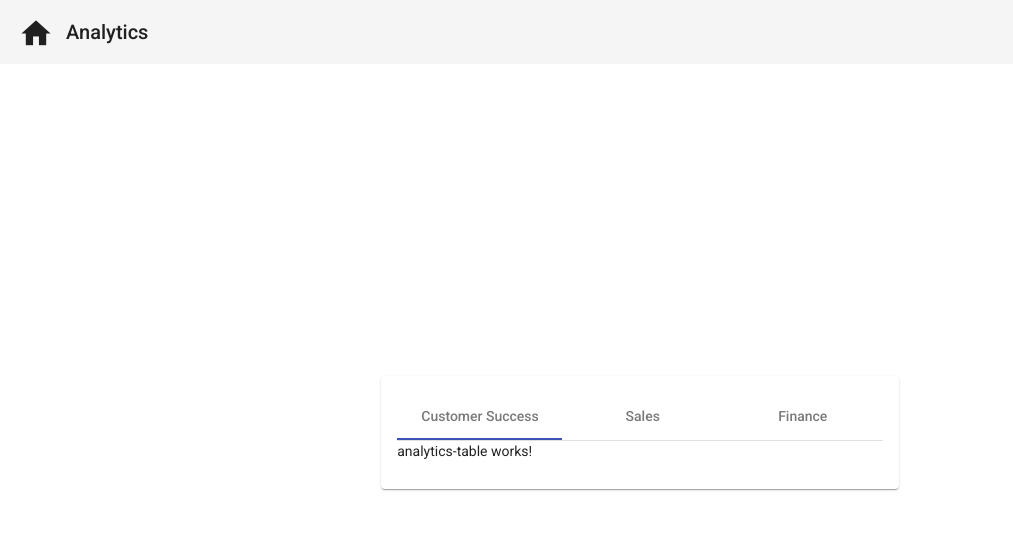
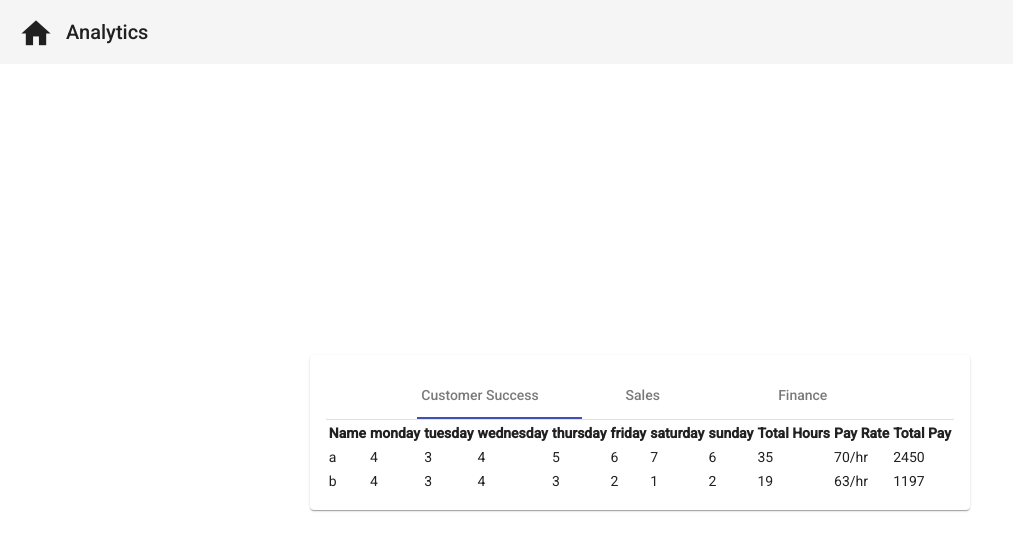
Before and after one commit to TravisHeffelfinger/Timesheet, an Angular app in the folder hr-timesheet/: page /analytics in a window 1280 px wide. Shown: the top 550 px of the page, without its empty margins (0-1013 px from the left). Built offline with nearby package versions, Linux system fonts and the light colour scheme.

Commit message:
Unit 9 completed

```diff
--- a/hr-timesheet/src/app/components/analytics-table/analytics-table.component.html
+++ b/hr-timesheet/src/app/components/analytics-table/analytics-table.component.html
@@ -1 +1,21 @@
-<p>analytics-table works!</p>
+<div>
+  <table>
+      <thead>
+          <th>Name</th>
+          <th *ngFor="let day of weekdays">{{day}}</th>
+          <th>Total Hours</th>
+          <th>Pay Rate</th>
+          <th>Total Pay</th>
+      </thead>
+
+      <tbody>
+        <tr *ngFor="let employee of employees; let i = index">
+          <td>{{employee.name}}</td>
+          <td *ngFor="let day of weekdays">{{employee[day]}}</td>
+          <td class="total-cell">{{getTotalHours(employee)}}</td>
+          <td>{{employee.payRate}}/hr</td>
+          <td>{{employee.payRate * getTotalHours(employee)}}</td>
+      </tr>
+      </tbody>
+  </table>
+</div>
--- a/hr-timesheet/src/app/components/analytics-table/analytics-table.component.ts
+++ b/hr-timesheet/src/app/components/analytics-table/analytics-table.component.ts
@@ -1,4 +1,4 @@
-import { Component, OnInit } from '@angular/core';
+import { Component, Input, OnInit } from '@angular/core';
 import { Employee } from 'src/app/interfaces/employee';
 
 @Component({
@@ -7,6 +7,8 @@
   styleUrls: ['./analytics-table.component.css'],
 })
 export class AnalyticsTableComponent implements OnInit {
+  @Input()
+  departmentId: string;
   weekdays: string[] = ['monday', 'tuesday', 'wednesday', 'thursday', 'friday', 'saturday', 'sunday'];
   employees: Employee[] = [];
   employeeData: Employee[] = [
@@ -66,5 +68,12 @@
 
   constructor() {}
 
-  ngOnInit(): void {}
+  ngOnInit(): void {
+    this.employees = this.employeeData.filter(employee => employee.departmentId === this.departmentId);
+  }
+
+  getTotalHours(employee: Employee): number {
+    return employee.monday + employee.tuesday + employee.wednesday
+        + employee.thursday + employee.friday + employee.saturday + employee.sunday;
+  }
 }
--- a/hr-timesheet/src/app/components/analytics/analytics.component.html
+++ b/hr-timesheet/src/app/components/analytics/analytics.component.html
@@ -2,13 +2,13 @@
   <mat-card>
     <mat-tab-group mat-align-tabs="center">
       <mat-tab label="Customer Success">
-              <app-analytics-table></app-analytics-table>
+          <app-analytics-table [departmentId]="'1'"></app-analytics-table>
       </mat-tab>
       <mat-tab label="Sales">
-              <app-analytics-table></app-analytics-table>
+          <app-analytics-table [departmentId]="'2'"></app-analytics-table>
       </mat-tab>
       <mat-tab label="Finance">
-              <app-analytics-table></app-analytics-table>
+          <app-analytics-table departmentId="3"></app-analytics-table>
       </mat-tab>
   </mat-tab-group>
   </mat-card>
```
Lines whose indentation alone changed are shown as unchanged.
